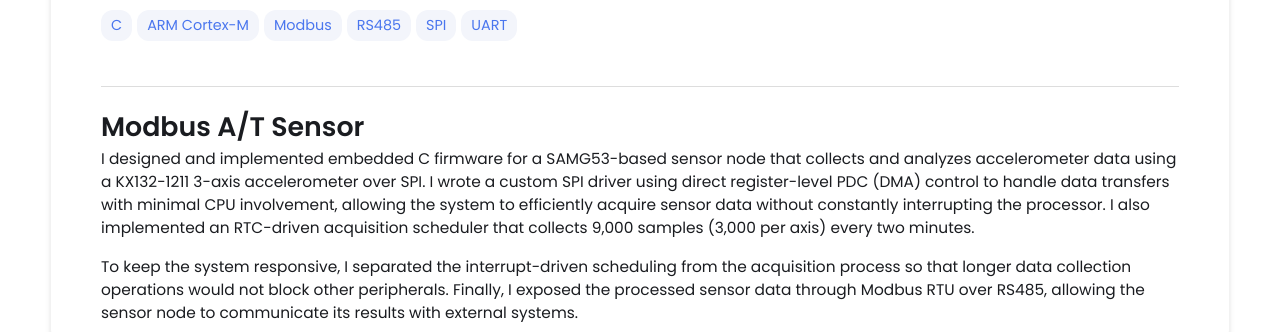
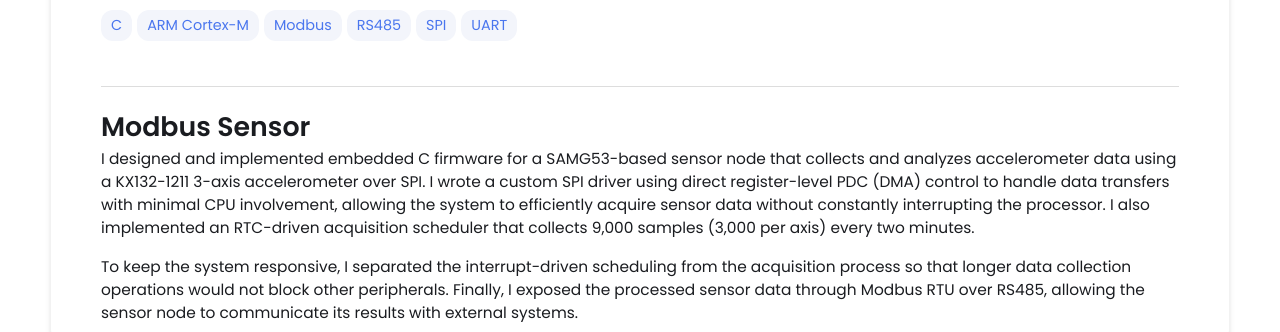
Before and after one commit to chaoqy/chaoqy.github.io, a Jekyll site: the page built from _projects/1_modbus_sensor/index.md, in a window 1280 px wide. Shown: the part 647-979 px from the top of the page. Built offline with Jekyll 4.4.1, drawn with Linux system fonts in a browser that asks for light colours.

```diff
--- a/_projects/1_modbus_sensor/index.md
+++ b/_projects/1_modbus_sensor/index.md
@@ -13,7 +13,7 @@ main-image: /modbus_sensor.jpg
 ---
 
 ---
-# Modbus A/T Sensor
+# Modbus Sensor
 I designed and implemented embedded C firmware for a SAMG53-based sensor node that collects and analyzes accelerometer data using a KX132-1211 3-axis accelerometer over SPI. I wrote a custom SPI driver using direct register-level PDC (DMA) control to handle data transfers with minimal CPU involvement, allowing the system to efficiently acquire sensor data without constantly interrupting the processor. I also implemented an RTC-driven acquisition scheduler that collects 9,000 samples (3,000 per axis) every two minutes.
 
 To keep the system responsive, I separated the interrupt-driven scheduling from the acquisition process so that longer data collection operations would not block other peripherals. Finally, I exposed the processed sensor data through Modbus RTU over RS485, allowing the sensor node to communicate its results with external systems.
```
